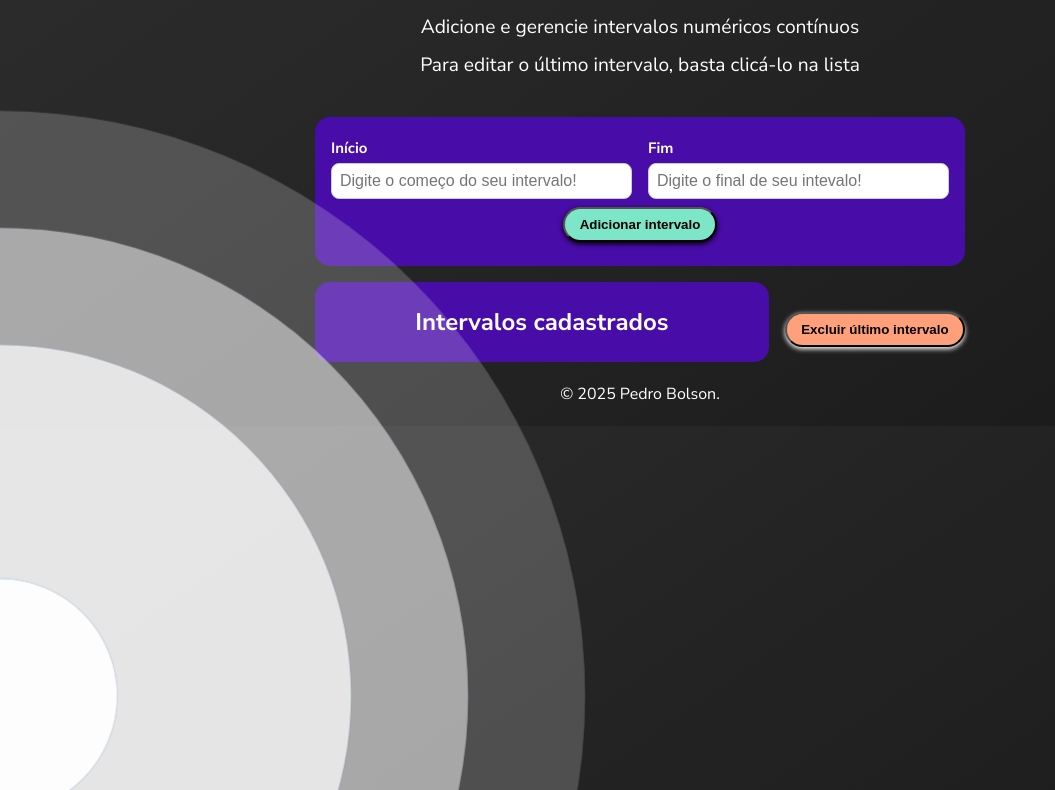
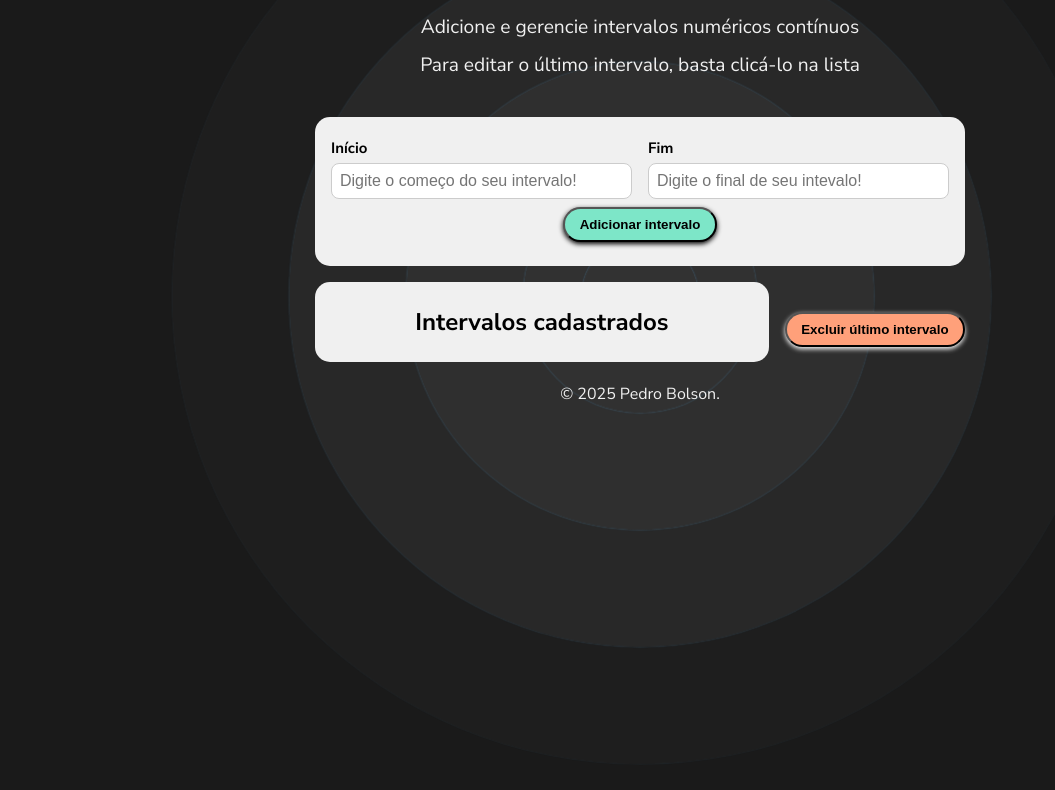
Before and after one commit to PedroBolson/Gestor-de-intervalos, a website: page index.html in a window 1280 px wide. Shown: the part 104-894 px from the top of the page, without its empty margins (0-1055 px from the left). After the commit the page ends 800 px from the top, so only its background shows below. Drawn offline with Linux system fonts and the light colour scheme.

Commit message:
ajustes finais do fundo da pagina

```diff
--- a/index.html
+++ b/index.html
@@ -14,6 +14,13 @@
 </head>
 
 <body>
+    <div class='ripple-background'>
+        <div class='circle xxlarge shade1'></div>
+        <div class='circle xlarge shade2'></div>
+        <div class='circle large shade3'></div>
+        <div class='circle medium shade4'></div>
+        <div class='circle small shade5'></div>
+    </div>
     <header>
         <h1>Gerenciador de intervalos</h1>
         <p>Adicione e gerencie intervalos numéricos contínuos</p>
@@ -66,13 +73,6 @@
             </div>
         </div>
     </div>
-    <div class='ripple-background'>
-        <div class='circle xxlarge shade1'></div>
-        <div class='circle xlarge shade2'></div>
-        <div class='circle large shade3'></div>
-        <div class='circle mediun shade4'></div>
-        <div class='circle small shade5'></div>
-    </div>
     <script src="./dist/script/app.js"></script>
 </body>
 
--- a/src/styles/main.css
+++ b/src/styles/main.css
@@ -6,10 +6,11 @@
 
 :root {
     --primary: #7209b7;
-    --secondary: #480ca8;
-    --accent: #f72585;
-    --background: linear-gradient(145deg, #2d2d2d 0%, #1a1a1a 100%);
-    --text: #ffffff;
+    --secondary: #f0f0f0;
+    --accent: #333;
+    --background: #1a1a1a;
+    --text: #000;
+    --text2: #f0f0f0
 }
 
 body {
@@ -17,13 +18,13 @@ body {
     background: var(--background);
     line-height: 2;
     padding: 1rem;
-    overflow-y: hidden;
+    /* overflow-y: hidden; */
 }
 
 header {
     text-align: center;
     margin-bottom: 2rem;
-    color: var(--text);
+    color: var(--text2);
 }
 
 header p {
@@ -278,7 +279,7 @@ button:active,
 
 footer {
     text-align: center;
-    color: var(--text);
+    color: var(--text2);
 }
 
 .highlight {
@@ -302,44 +303,50 @@ footer {
 .circle {
     position: absolute;
     border-radius: 50%;
-    background: white;
+    background: #333;
     animation: ripple 15s infinite;
     box-shadow: 0px 0px 1px 0px #508fb9;
+    margin: auto;
+    top: 0;
+    left: 0;
+    right: 0;
+    bottom: 0;
+    transform: translate(-50%, -50%);
+}
+
+.ripple-background {
+    position: fixed;
+    top: 0;
+    left: 0;
+    width: 100%;
+    height: 100%;
+    pointer-events: none;
+    z-index: -10;
 }
 
 .small {
-    width: 200px;
-    height: 200px;
-    left: -100px;
-    bottom: -100px;
+    width: 100px;
+    height: 100px;
 }
 
 .medium {
-    width: 400px;
-    height: 400px;
-    left: -200px;
-    bottom: -200px;
+    width: 200px;
+    height: 200px;
 }
 
 .large {
-    width: 600px;
-    height: 600px;
-    left: -300px;
-    bottom: -300px;
+    width: 400px;
+    height: 400px;
 }
 
 .xlarge {
-    width: 800px;
-    height: 800px;
-    left: -400px;
-    bottom: -400px;
+    width: 600px;
+    height: 600px;
 }
 
 .xxlarge {
-    width: 1000px;
-    height: 1000px;
-    left: -500px;
-    bottom: -500px;
+    width: 800px;
+    height: 800px;
 }
 
 .shade1 {
```
